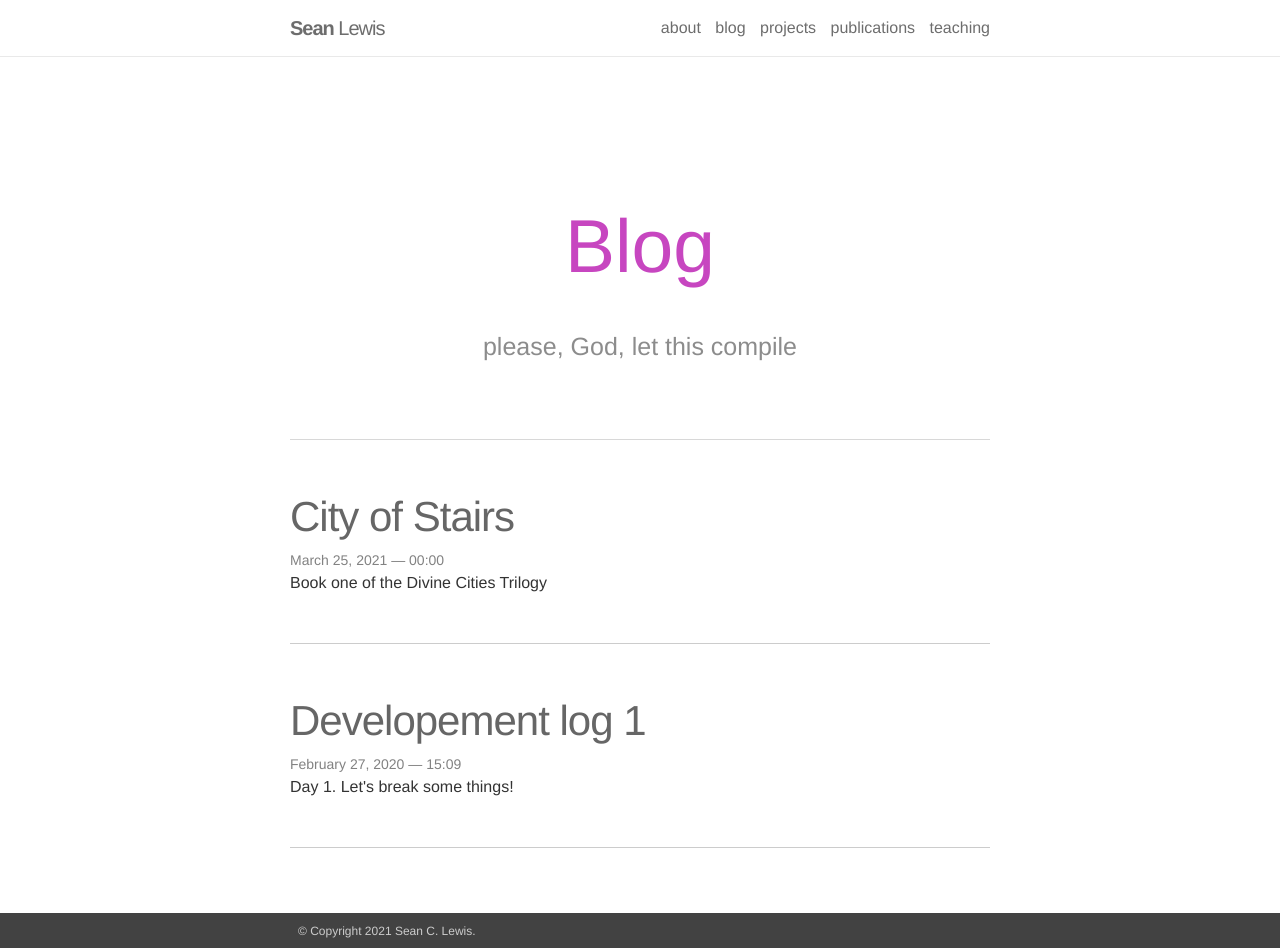
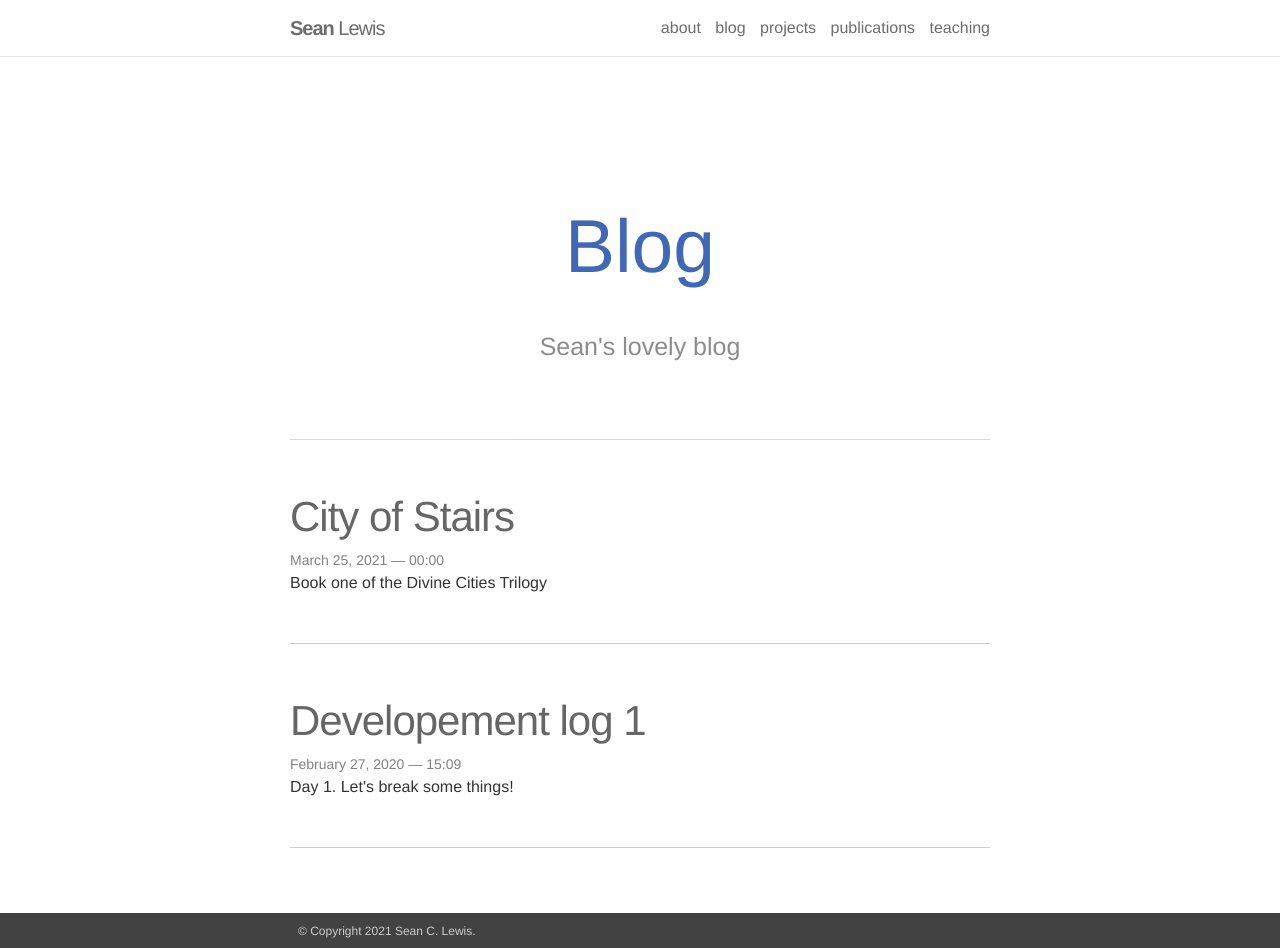
Before and after one commit to seanlabean/seanWebpage, a Jekyll site: the page built from blog/index.html, in a window 1280 px wide and 948 px high. Built offline with Jekyll 4.4.1, drawn with Linux system fonts in a browser that asks for light colours; nearby versions of some CDN libraries; the list of posts is cut into pages by our own code.

Commit message:
small changes to blog desc. and theme color

```diff
--- a/_config.yml
+++ b/_config.yml
@@ -45,7 +45,7 @@ google_analytics: #UA-XXXXXXXXX # out your google-analytics code
 # Blog
 # -----------------------------------------------------------------------------
 blog_name: Blog #al-folio
-blog_description: please, God, let this compile
+blog_description: Sean's lovely blog
 
 # Pagination
 paginate: 4
@@ -61,7 +61,7 @@ text:
 disqus_shortname: #al-folio # put your disqus shortname
 
 # Optional features
-show_social_icons:  false
+show_social_icons:  true
 enable_anchorjs:    false
 enable_katex:       true
 
--- a/_sass/_variables.scss
+++ b/_sass/_variables.scss
@@ -70,7 +70,7 @@ $darken-2:          rgba(#000,.125) !default;
 $darken-3:          rgba(#000,.25) !default;
 $darken-4:          rgba(#000,.5) !default;
 
-$theme-color:       $purple;
+$theme-color:       $dark-blue;
 $code-color:        $dark-gray;
 $text-color:        $mid-gray;
 $background-color:  $white;
```
